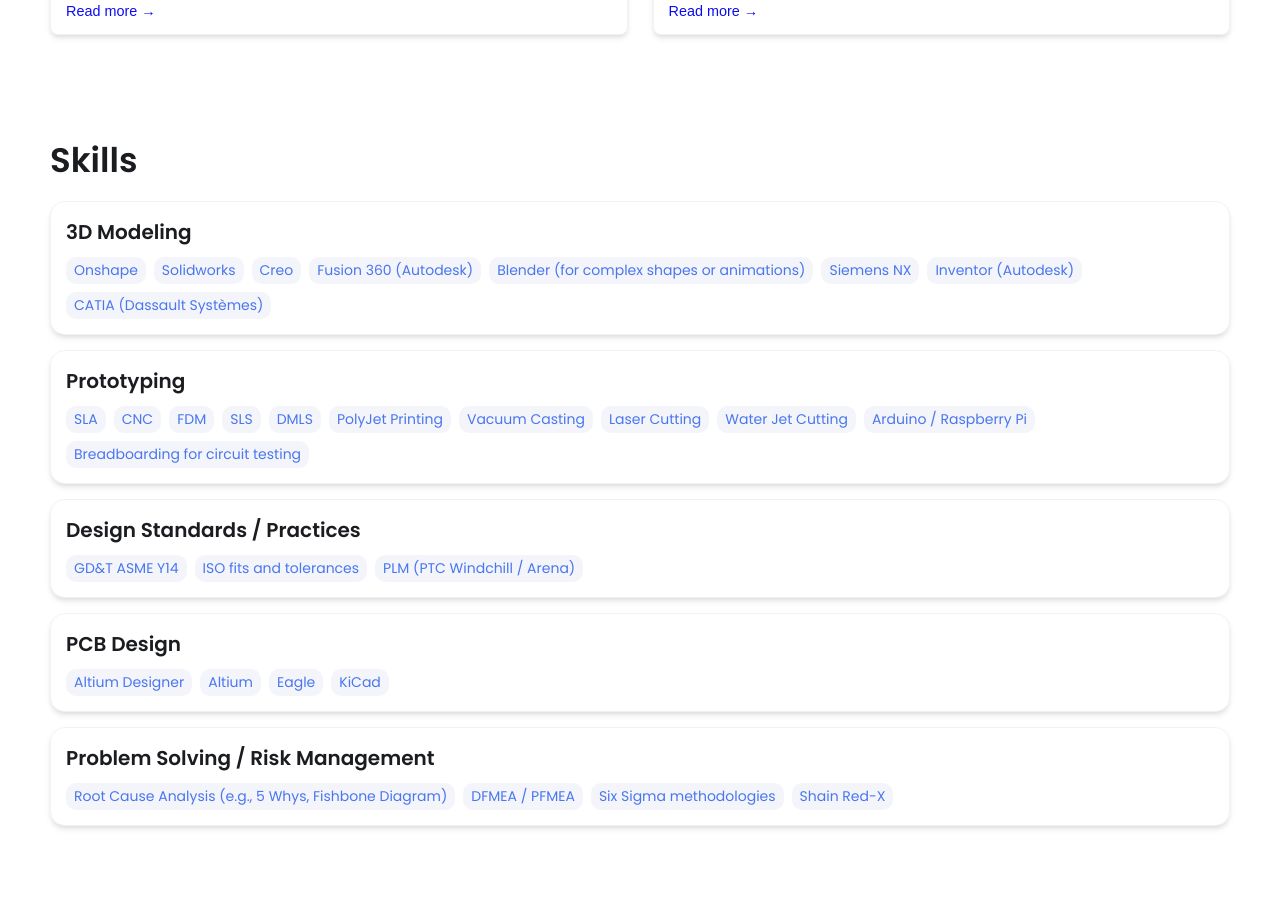
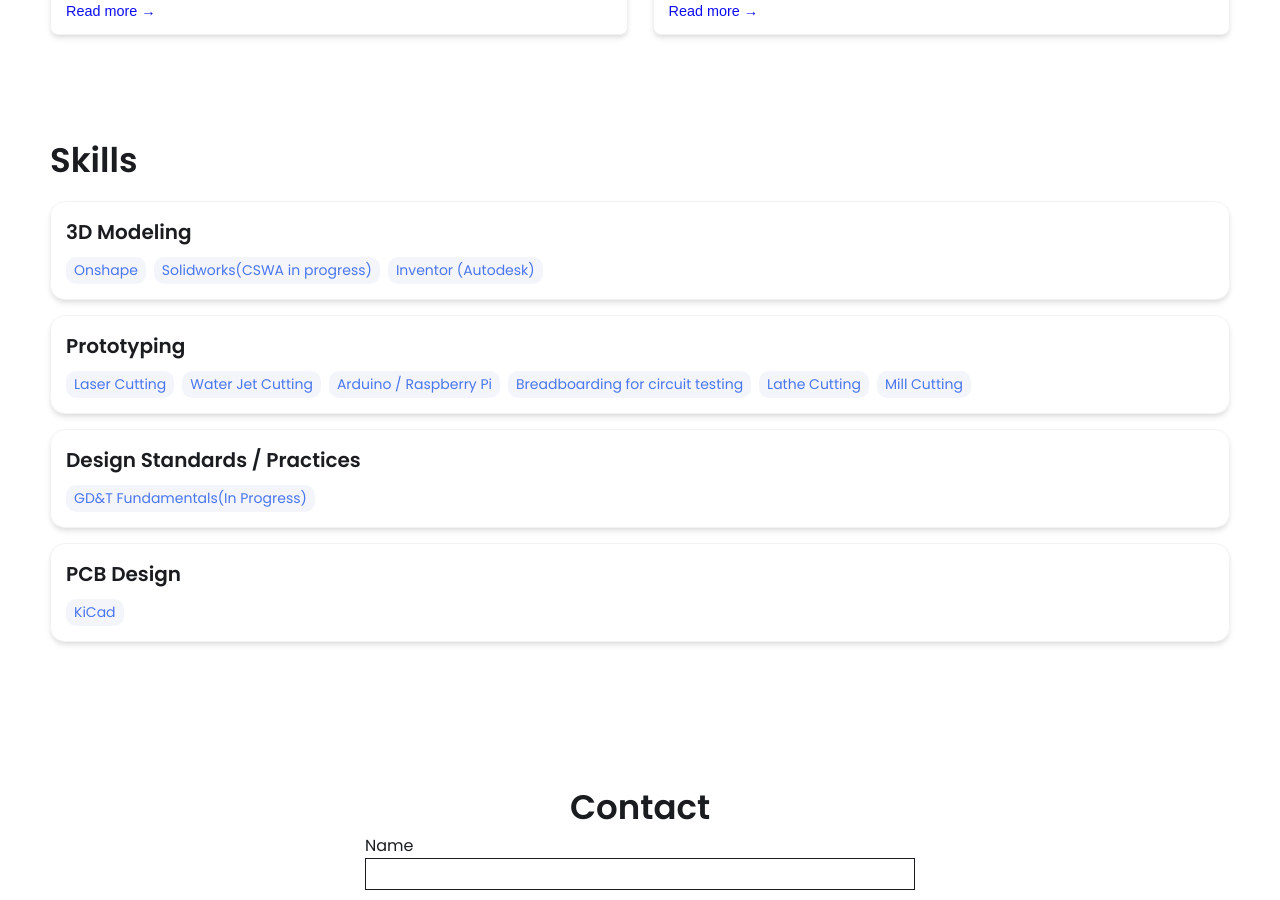
Before and after one commit to Malkhasyan777/Malkhasyan777.github.io, a Jekyll site: the page built from index.html, in a window 1280 px wide and 900 px high, scrolled down 1491 px. Built offline with Jekyll 4.4.1, drawn with Linux system fonts in a browser that asks for light colours.

Commit message:
Update _config.yml

```diff
--- a/_config.yml
+++ b/_config.yml
@@ -32,9 +32,8 @@ resume-url: https://drive.google.com/file/d/13Z3duVzh-gguPU5r03oJVEE6rV9rd3DS/vi
 # Set up external links - this will show up as small icons next to your name.
 
 external-links:    # input only your own url slug. The icons with missing entries will not appear.
-  linkedin: test    # https://www.linkedin.com/in/{your url slug}
+  linkedin: test    # https://www.linkedin.com/in/andrey-malkhasyan-b71261241
   github: leea12    # https://github.com/{your url slug}
-  stackoverflow: test      # https://stackoverflow.com/users/{your url slug}
   medium:            # https://medium.com/@{your url slug}
   x-twitter:   # https://x.com/{your url slug}
   threads:            # https://threads.net/@{your url slug}
@@ -49,43 +48,22 @@ skills:
   - category: 3D Modeling
     tools:
     - Onshape
-    - Solidworks
-    - Creo
-    - Fusion 360 (Autodesk)
-    - Blender (for complex shapes or animations)
-    - Siemens NX
+    - Solidworks(CSWA in progress)
     - Inventor (Autodesk)
-    - CATIA (Dassault Systèmes)
   - category: Prototyping
     tools:
-    - SLA
-    - CNC
-    - FDM
-    - SLS
-    - DMLS
-    - PolyJet Printing
-    - Vacuum Casting
     - Laser Cutting
     - Water Jet Cutting
     - Arduino / Raspberry Pi
     - Breadboarding for circuit testing
+    - Lathe Cutting
+    - Mill Cutting
   - category: Design Standards / Practices
     tools:
-    - GD&T ASME Y14
-    - ISO fits and tolerances
-    - PLM (PTC Windchill / Arena)
+    - GD&T Fundamentals(In Progress)
   - category: PCB Design
     tools:
-    - Altium Designer
-    - Altium
-    - Eagle
     - KiCad
-  - category: Problem Solving / Risk Management
-    tools:
-    - Root Cause Analysis (e.g., 5 Whys, Fishbone Diagram)
-    - DFMEA / PFMEA
-    - Six Sigma methodologies
-    - Shain Red-X
 
 
 # Contact Form Setup. Setup an account and copy over the key. When someone fills out the form, it will be received in your email.
```
